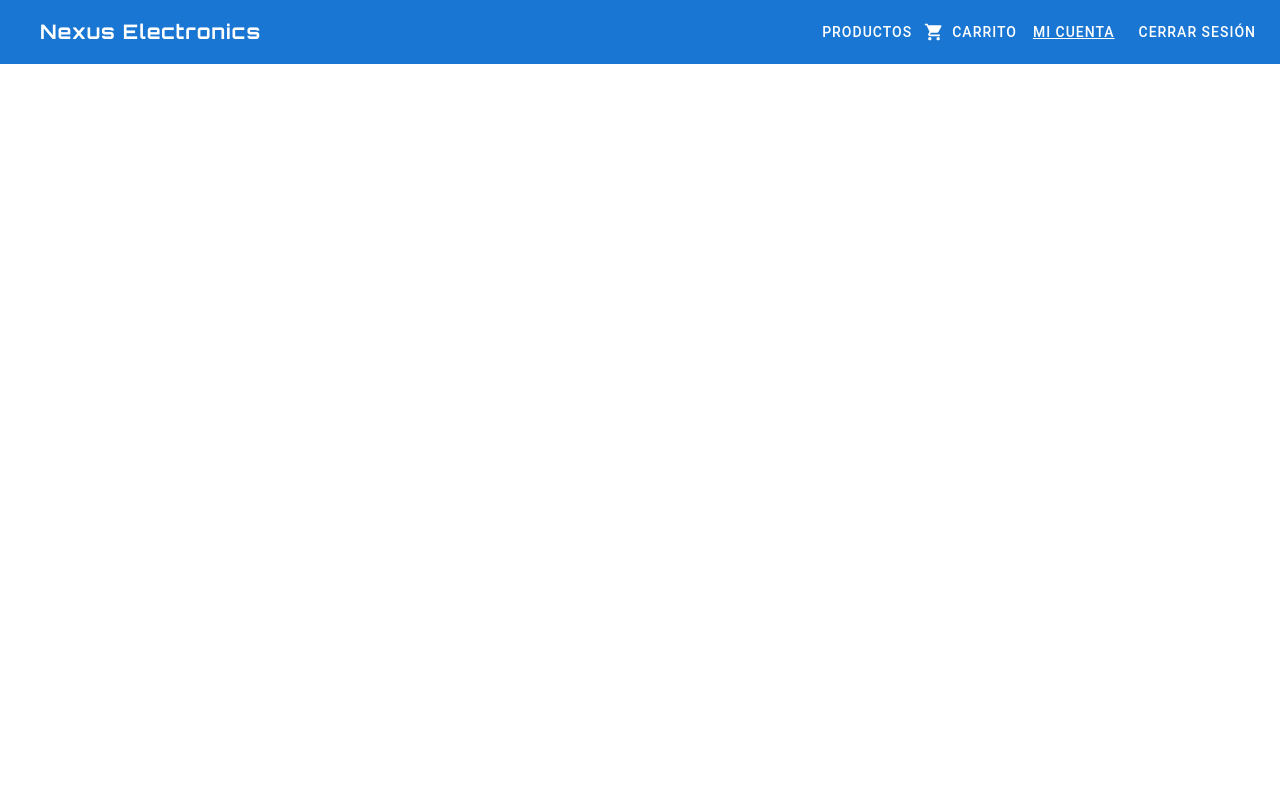
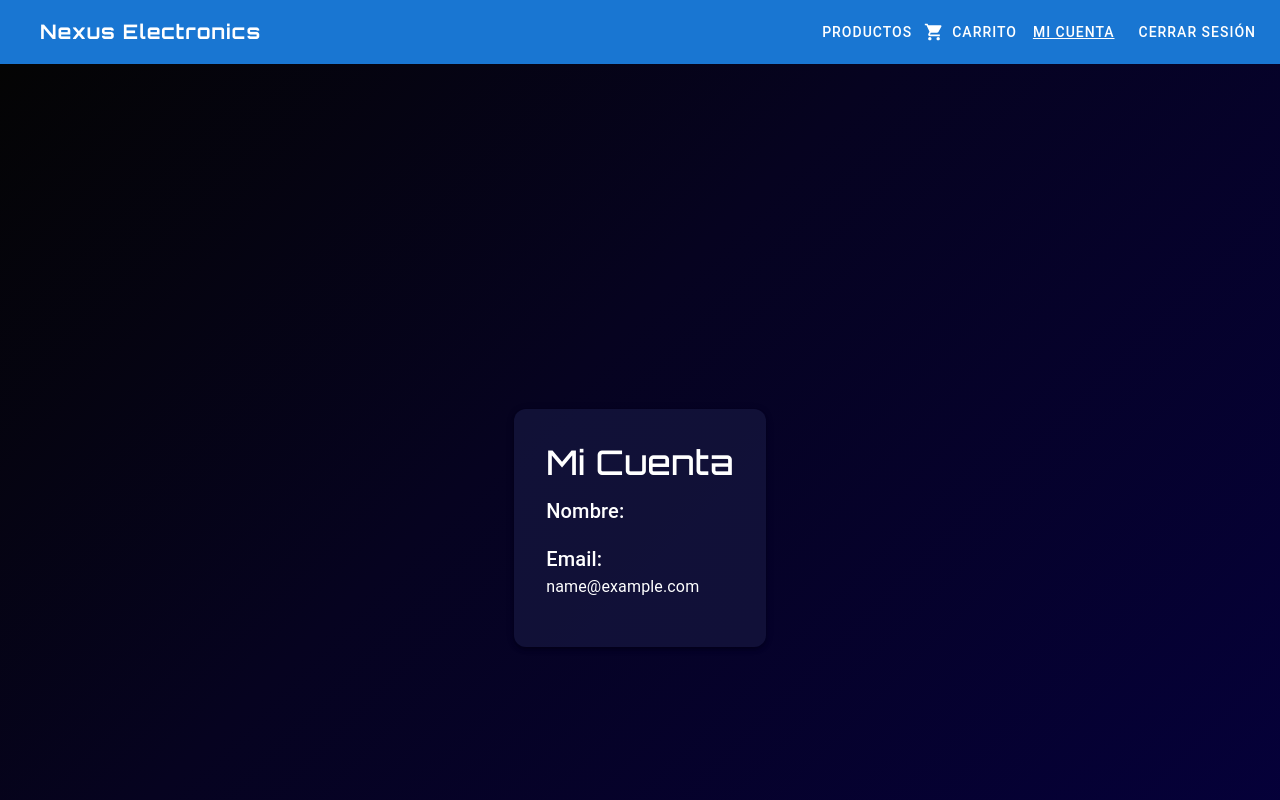
Before and after one commit to RamiroAbadie/Marketplace-Electrodomesticos-Front, a React (Vite) app: page /profile in a window 1280 px wide. Shown: the top 800 px of the page. Built offline with nearby package versions, Linux system fonts and the light colour scheme; sample sign-in values are in the browser's storage.

Commit message:
Profile
- Se agrega Profile (Mi Cuenta)

```diff
--- a/src/App.jsx
+++ b/src/App.jsx
@@ -5,7 +5,7 @@ import Products from "./views/Products";
 import Login from "./views/Login";
 import Register from "./views/Register";
 import Checkout from "./views/Checkout";
-//import Cart from "./views/Cart";
+import Profile from "./views/Profile";
 
 function App() {
   return (
@@ -17,7 +17,8 @@ function App() {
         <Route path="/login" element={<Login />} />
         <Route path="/register" element={<Register />} />
         <Route path="/checkout" element={<Checkout />} />
-        {/**
+        <Route path="/profile" element={<Profile />} />
+        {/**Profile
         <Route path="/cart" element={<Cart />} />
 
         */}
--- a/src/views/Profile.jsx
+++ b/src/views/Profile.jsx
@@ -0,0 +1,60 @@
+import { useEffect, useState } from "react";
+import { Box, Typography, Paper } from "@mui/material";
+import { useNavigate } from "react-router-dom";
+
+export default function Profile() {
+    const [user, setUser] = useState(null);
+    const navigate = useNavigate();
+
+    useEffect(() => {
+        // Traemos el usuario guardado en localStorage
+        const userData = localStorage.getItem("user");
+        if (!userData) {
+            navigate("/login");
+            return;
+        }
+        setUser(JSON.parse(userData));
+    }, [navigate]);
+
+    return (
+        <Box
+            sx={{
+                width: "100vw",
+                minHeight: "100vh",
+                background: "linear-gradient(135deg,#040404 0%,#060320 40%,#05003d 100%)",
+                display: "flex",
+                alignItems: "center",
+                justifyContent: "center",
+                py: 8,
+            }}
+        >
+            <Paper
+                elevation={3}
+                sx={{
+                    p: 4,
+                    borderRadius: 3,
+                    backgroundColor: "rgba(20, 20, 60, 0.8)",
+                    color: "#fff",
+                    maxWidth: 500,
+                }}
+            >
+                <Typography variant="h4" fontFamily="'Orbitron', sans-serif" gutterBottom>
+                    Mi Cuenta
+                </Typography>
+
+                {user ? (
+                    <>
+                        <Typography variant="h6">Nombre:</Typography>
+                        <Typography mb={2}>{user.firstname} {user.lastname}</Typography>
+
+                        <Typography variant="h6">Email:</Typography>
+                        <Typography mb={2}>{user.email}</Typography>
+
+                    </>
+                ) : (
+                    <Typography>Cargando usuario...</Typography>
+                )}
+            </Paper>
+        </Box>
+    );
+}
```
